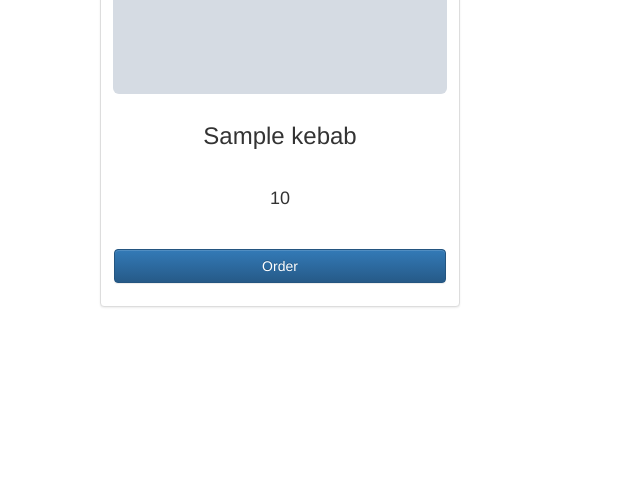
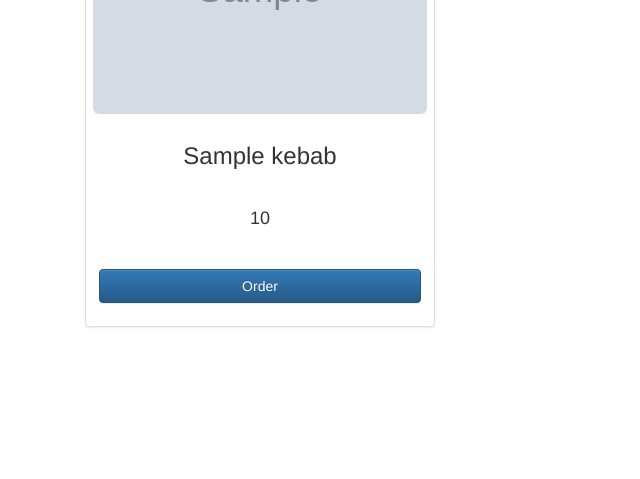
Before and after one commit to lex/yuuh-pizza-kebab, a Python web app: template yuuhpizzakebab/templates/kebab/kebabs.html in a window 1280 px wide. Shown: the part 321-800 px from the top of the page, without its empty margins (0-640 px from the left). Run offline with Jinja, Linux system fonts and the light colour scheme; the template is opened without the code that fills it: most values are stand-ins (such as "Sample title", 1, 10 or a date in 2020); grey boxes marked "Sample" are stand-in pictures; some libraries are stand-ins or nearby versions.

Commit message:
fix kebabs and some new lines

```diff
--- a/yuuhpizzakebab/templates/kebab/kebabs.html
+++ b/yuuhpizzakebab/templates/kebab/kebabs.html
@@ -9,8 +9,7 @@
     <div class="container">
       <div class="yuuh-pizza-kebab">
         <h1>Kebab</h1>
-
-            <div class="container">
+        <br>
         <div class="row">
             {% for k in kebabs %}
                 <div class="col-sm-6 col-md-4">
@@ -38,7 +37,6 @@
         </div>
       </div>
     </div>
-    </div>
   </body>
 </html>
 {% endblock %}
--- a/yuuhpizzakebab/templates/pizza/pizzas.html
+++ b/yuuhpizzakebab/templates/pizza/pizzas.html
@@ -9,6 +9,7 @@
     <div class="container">
       <div class="yuuh-pizza-kebab">
         <h1>Pizza</h1>
+        <br>
         <div class="row">
             {% for p in pizzas %}
                 <div class="col-sm-6 col-md-4">
```
Also changed, not shown: yuuhpizzakebab/templates/drink/drinks.html (indentation only). Lines whose indentation alone changed are shown as unchanged.
